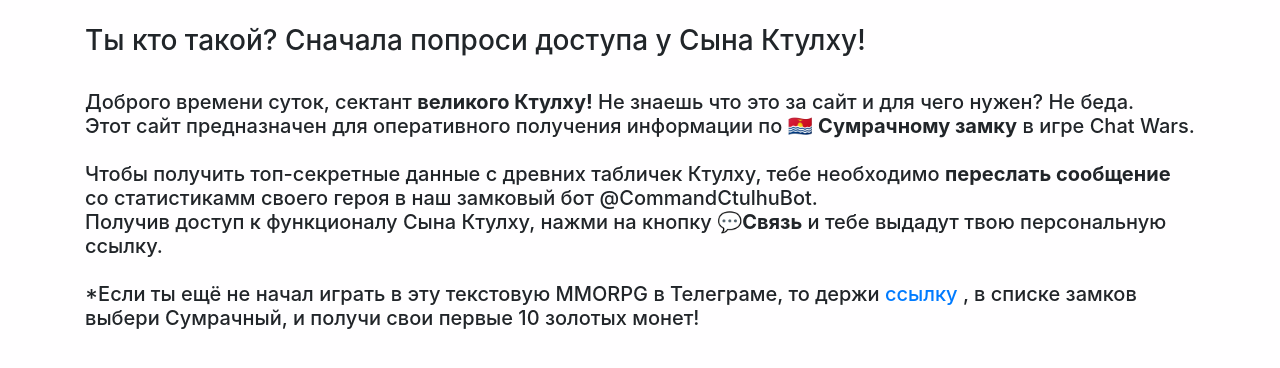
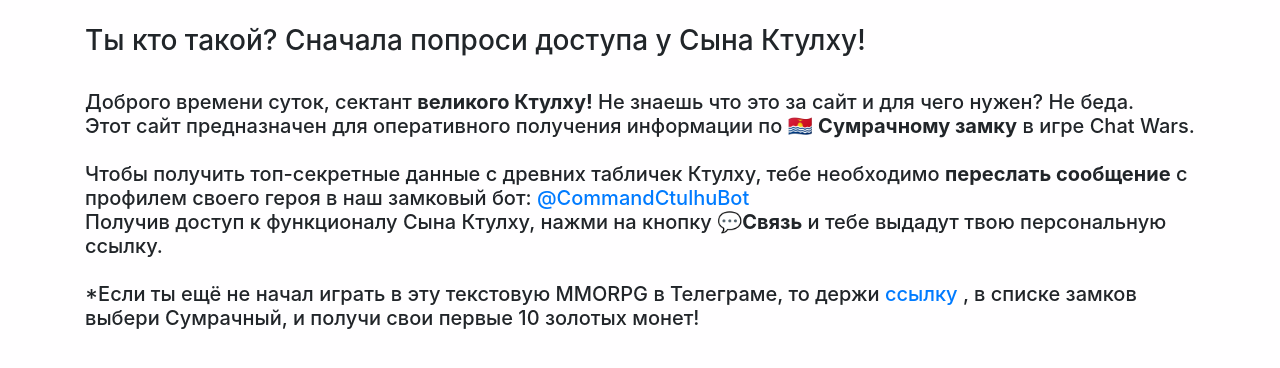
Before and after one commit to toxydose/CastleStats, a Flask app: page / in a window 1280 px wide. Shown: the part 56-424 px from the top of the page. Run offline with Flask 2, Linux system fonts and the light colour scheme; some libraries are stand-ins or nearby versions.

Commit message:
text fix

```diff
--- a/app/templates/403.html
+++ b/app/templates/403.html
@@ -6,7 +6,7 @@
       <h5>Доброго времени суток, сектант <b>великого Ктулху!</b> Не знаешь что это за сайт и для чего нужен? Не беда.<br>
           Этот сайт предназначен для оперативного получения информации по 🇰🇮 <b>Сумрачному замку</b> в игре Chat Wars.<br><br>
 
-          Чтобы получить топ-секретные данные с древних табличек Ктулху, тебе необходимо <b>переслать сообщение</b> со статистикамм своего героя в наш замковый бот @CommandCtulhuBot.<br>
+          Чтобы получить топ-секретные данные с древних табличек Ктулху, тебе необходимо <b>переслать сообщение</b> с профилем своего героя в наш замковый бот: <a title="Замковый бот" href="tg://resolve?domain=CommandCtulhuBot">@CommandCtulhuBot</a><br>
           Получив доступ к функционалу Сына Ктулху, нажми на кнопку 💬<b>Связь</b> и тебе выдадут твою персональную ссылку.<br><br>
 
           *Если ты ещё не начал играть в эту текстовую MMORPG в Телеграме, то держи <a title="Играть в ЧатВарс" href="https://telegram.me/ChatWarsBot?start=31d4ed267bc242efa703d16c23457363"> ссылку </a>, в списке замков выбери Сумрачный, и получи свои первые 10 золотых монет! </h5>
```
